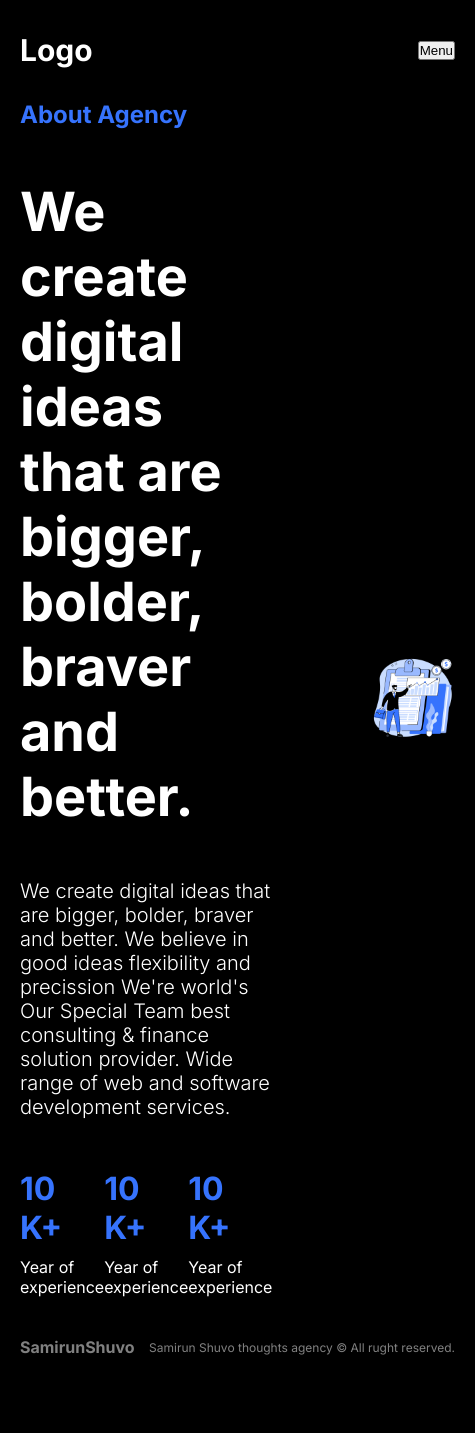
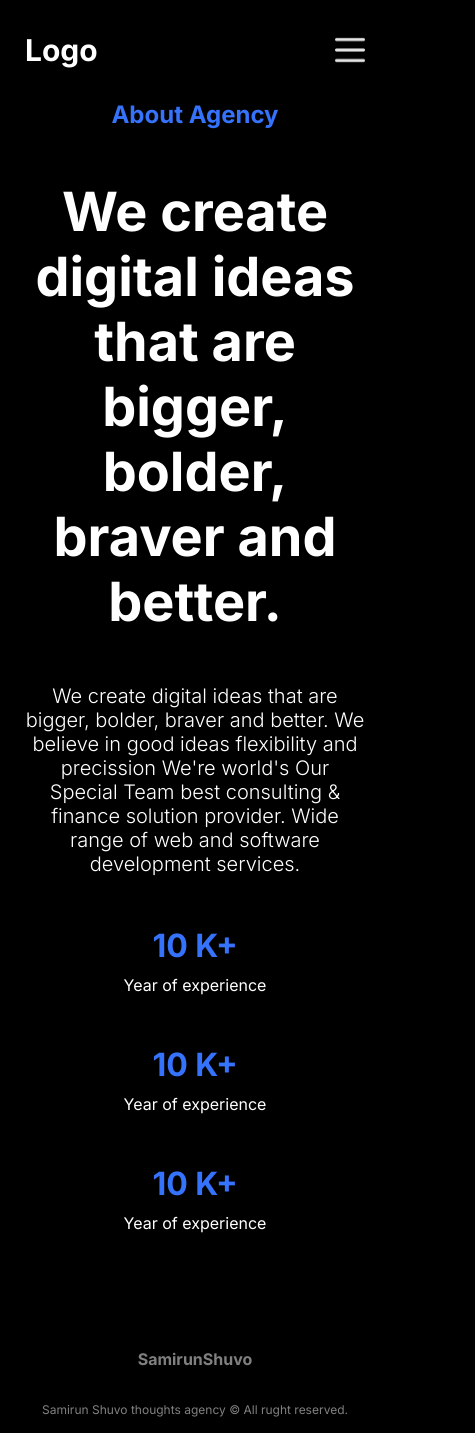
Before and after one commit to Samirun-Shuvo/Lama-Dev-Next-Js-14, a Next.js app: page /about in a window 390 px wide. Shown: the whole page, 475 px wide, since content can reach past the window. Before the commit the page ends 1397 px from the top, so only its background shows below. Built offline with nearby package versions, Linux system fonts and the light colour scheme.

Commit message:
responsive update

```diff
--- a/src/app/about/about.module.css
+++ b/src/app/about/about.module.css
@@ -44,3 +44,13 @@
 .img{
     object-fit: contain;
 }
+@media (max-width:768px) {
+    .container{
+        flex-direction: column;
+        text-align: center;
+    }
+    .boxes{
+        flex-direction: column;
+        gap: 50px;
+    }
+}
--- a/src/app/blog/[slug]/singlePost.module.css
+++ b/src/app/blog/[slug]/singlePost.module.css
@@ -6,7 +6,7 @@
 .imgContainer {
     flex: 1;
     position: relative;
-    height: calc(100vh-200px);
+    height: calc(100vh - 200px);
 }
 
 .img {
@@ -15,7 +15,6 @@
 
 .textContainer {
     flex: 2;
-    display: flex;
     flex-direction: column;
     gap: 50px;
 }
@@ -26,11 +25,32 @@
 
 .detail {
     display: flex;
-    flex-direction: column;
-    gap: 10px;
+    gap: 20px;
 }
 
 .avatar {
     object-fit: cover;
     border-radius: 50%;
 }
+.detailText{
+    display: flex;
+    flex-direction: column;
+    gap: 10px;
+}
+.detailTitle{
+    color: gray;
+    font-weight: bold;
+}
+.detailValue{
+    font-weight: 500;
+}
+.content{
+    font-size: 20px;
+    margin-top: 20px;
+}
+
+@media (max-width: 768px) {
+    .imgContainer{
+        display: none;
+    }
+}
--- a/src/app/contact/contact.module.css
+++ b/src/app/contact/contact.module.css
@@ -39,3 +39,8 @@
     border-radius: 5px;
     cursor: pointer;
 }
+@media (max-width:768px) {
+    .container{
+        flex-direction: column;
+    }
+}
--- a/src/app/globals.css
+++ b/src/app/globals.css
@@ -63,3 +63,8 @@
         width: 475px;
     }
 }
+@media (max-width: 475px) {
+    .container {
+        width: 380px;
+    }
+}
--- a/src/app/home.module.css
+++ b/src/app/home.module.css
@@ -39,3 +39,21 @@
     flex:1;
     position: relative;
 }
+
+@media (max-width:1024px) {
+    .container{
+        flex-direction: column;
+        text-align: center;
+    }
+    .buttons{
+        justify-content: center;
+    }
+}
+@media (max-width:768px) {
+    .title{
+        font-size: 64px;
+    }
+    .brands{
+        width: 100%;
+    }
+}
--- a/src/components/footer/footer.module.css
+++ b/src/components/footer/footer.module.css
@@ -11,3 +11,10 @@
 .text{
     font-size: 12px;
 }
+@media (max-width: 768px) {
+    .container{
+        flex-direction: column;
+        align-items: center;
+        justify-content: space-around;
+    }
+}
--- a/src/components/navbar/links/Links.jsx
+++ b/src/components/navbar/links/Links.jsx
@@ -2,6 +2,7 @@
 import React, { useState } from "react";
 import styles from "./links.module.css";
 import NavLink from "./navLink/navLink";
+import Image from "next/image";
 
 const links = [
   {
@@ -44,7 +45,14 @@
           <NavLink item={{ title: "Login", path: "/login" }} />
         )}
       </div>
-      <button className={styles.menuButton} onClick={() => setOpen((prev) => !prev)}>Menu</button>
+      <Image
+        className={styles.menuButton}
+        src="/menu.png"
+        alt=""
+        height={30}
+        width={30}
+        onClick={() => setOpen((prev) => !prev)}
+      />
       {open && (
         <div className={styles.mobileLinks}>
           {links.map((link) => (
--- a/src/components/navbar/links/links.module.css
+++ b/src/components/navbar/links/links.module.css
@@ -31,8 +31,7 @@
         right: 0;
         width: 50%;
         height: calc(100vh - 100px);
-        /* background-color: var(--bg); */
-        background-color: rebeccapurple;
+        background-color: var(--bg);
         display: flex;
         flex-direction: column;
         align-items: center;
```
Also changed, not shown: src/app/blog/[slug]/page.jsx (+4 -4 lines).
